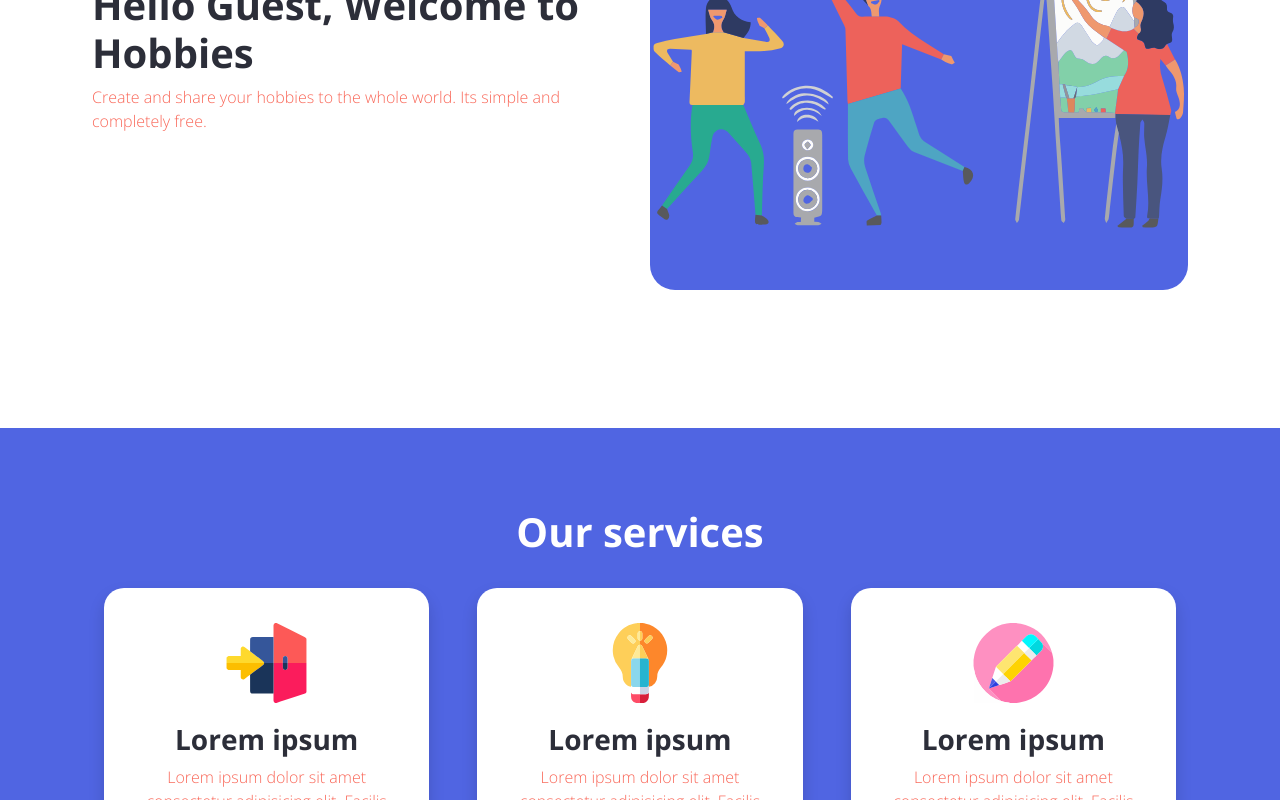
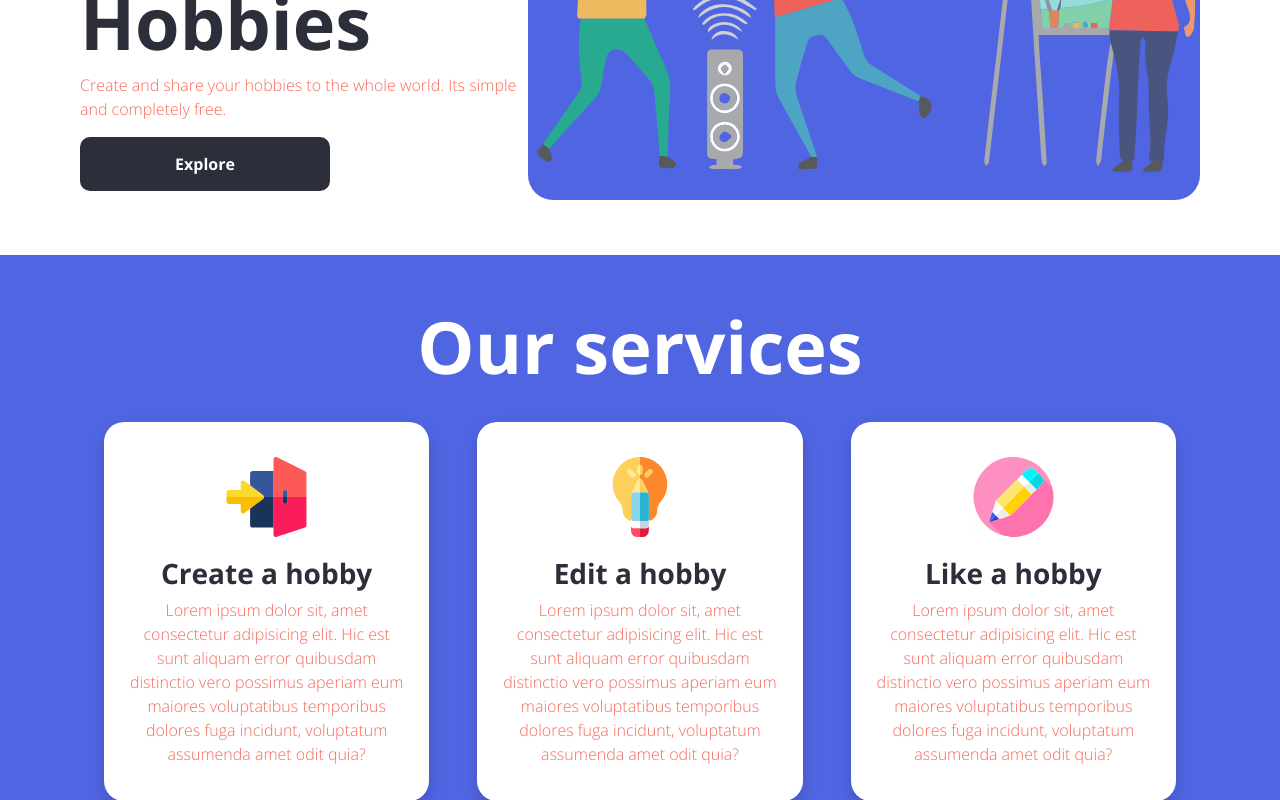
Before and after one commit to floydfdes/app-hobbies-nextjs, a Next.js app: page / in a window 1280 px wide. Shown: the part 360-1160 px from the top of the page. Built offline with nearby package versions, Linux system fonts and the light colour scheme.

Commit message:
Create form and home page ui changes.

```diff
--- a/components/Section.jsx
+++ b/components/Section.jsx
@@ -16,26 +16,32 @@ const Section = () => {
       <div className={`d-flex ${styles.cardContainer}`}>
         <div className={`card ${styles.sectionCards} m-4 p-3 shadow`}>
           <Image src={bulb} alt="" />
-          <h3>Lorem ipsum</h3>
+          <h3>Create a hobby</h3>
           <span className="gray-paras">
-            Lorem ipsum dolor sit amet consectetur adipisicing elit. Facilis
-            porro neque voluptatibus fuga!
+            Lorem ipsum dolor sit, amet consectetur adipisicing elit. Hic est
+            sunt aliquam error quibusdam distinctio vero possimus aperiam eum
+            maiores voluptatibus temporibus dolores fuga incidunt, voluptatum
+            assumenda amet odit quia?
           </span>
         </div>
         <div className={`card ${styles.sectionCards} m-4 p-3 shadow`}>
           <Image src={cardImage} alt="" />
-          <h3>Lorem ipsum</h3>
+          <h3>Edit a hobby</h3>
           <span className="gray-paras">
-            Lorem ipsum dolor sit amet consectetur adipisicing elit. Facilis
-            porro neque voluptatibus fuga!
+            Lorem ipsum dolor sit, amet consectetur adipisicing elit. Hic est
+            sunt aliquam error quibusdam distinctio vero possimus aperiam eum
+            maiores voluptatibus temporibus dolores fuga incidunt, voluptatum
+            assumenda amet odit quia?
           </span>
         </div>
         <div className={`card ${styles.sectionCards} m-4 p-3 shadow`}>
           <Image height={200} src={like} alt="" />
-          <h3>Lorem ipsum</h3>
+          <h3>Like a hobby</h3>
           <span className="gray-paras">
-            Lorem ipsum dolor sit amet consectetur adipisicing elit. Facilis
-            porro neque voluptatibus fuga!
+            Lorem ipsum dolor sit, amet consectetur adipisicing elit. Hic est
+            sunt aliquam error quibusdam distinctio vero possimus aperiam eum
+            maiores voluptatibus temporibus dolores fuga incidunt, voluptatum
+            assumenda amet odit quia?
           </span>
         </div>
       </div>
--- a/pages/index.js
+++ b/pages/index.js
@@ -7,7 +7,7 @@ const Index = (props) => {
   const [currentUser, setCurrentUser] = useState();
 
   useEffect(() => {
-    if(props.user)setCurrentUser(JSON.parse(props.user));
+    if (props.user) setCurrentUser(JSON.parse(props.user));
   }, []);
   hideHeader();
   function hideHeader() {
@@ -18,7 +18,7 @@ const Index = (props) => {
   }
   return (
     <>
-      <div className={`container ${styles.home} ${styles.flexContainer}`}>
+      <div className={`container-fluid ${styles.home} ${styles.flexContainer}`}>
         <Head>
           <title>Hobbies</title>
           <meta
--- a/pages/login.jsx
+++ b/pages/login.jsx
@@ -12,7 +12,6 @@ import { Formik, Form, Field, ErrorMessage } from "formik";
 import { loginValidationSchema, initialValues } from "../lib/models";
 import { signIn } from "../controllers/auth";
 import { useRouter } from "next/dist/client/router";
-import Cookie from "js-cookie";
 
 function Login() {
   const [screenWidth, setScreenWidth] = useState(0);
--- a/styles/Section.module.css
+++ b/styles/Section.module.css
@@ -16,7 +16,7 @@
 }
 .cardSection {
   background: var(--color-3);
-  padding: 5rem;
+  padding: 3rem 5rem;
 }
 @media screen and (min-width: 720px) {
   .cardSection h1,
--- a/styles/globals.css
+++ b/styles/globals.css
@@ -68,6 +68,11 @@ h3 {
   font-family: "OpenSans Bold";
   color: var(--color-1);
 }
+@media screen and (min-width: 1200px) {
+  h1 {
+    font-size: 4.5rem !important;
+  }
+}
 .h5 {
   font-family: "OpenSans Bold";
 }
@@ -129,4 +134,6 @@ stroke: var(--color-1); */
   background-color: var(--color-1) !important;
   outline: none !important;
   border: none !important;
+  box-shadow: none !important;
+  display: inline-flex;
 }
--- a/styles/index.module.css
+++ b/styles/index.module.css
@@ -1,24 +1,38 @@
-.home {
-  height: calc(100vh - 74px);
+@media screen and (max-width: 1200px) {
+  .home {
+    height: calc(100vh - 74px);
+    align-items: center;
+  }
 }
+
 .flexContainer {
   display: flex;
-  flex-wrap: wrap;
-  font-size: 30px;
+}
+.aboutPage.flexContainer {
   align-items: center;
 }
+@media screen and (min-width: 1200px) {
+  .flexContainer {
+    padding: 3rem 5rem;
+  }
+}
 .flexItemLeft {
-  padding: 10px;
-  flex: 50%;
-  align-items: center;
+  flex: 40%;
+  margin-top: 5%;
 }
 .flexItemLeft button {
-  display: none;
+  display: inline-block;
+  padding: 14px 28px;
+  border-radius: 10px;
+  background-color: var(--color-1);
+  color: white;
+  width: 100%;
+  max-width: 250px;
+  font-size: 16px;
 }
 
 .flexItemRight {
-  padding: 10px;
-  flex: 50%;
+  flex: 60%;
 }
 .flexItemRightContent {
   background: url("../Assets/images/hobbies_a.svg");
@@ -48,11 +62,7 @@
   }
   .flexItemLeft button {
     display: inline-block;
-    padding: 14px 28px;
-    border-radius: 10px;
-    background-color: var(--color-1);
-    color: white;
-    width: 100%;
+
     max-width: 300px;
     font-size: 16px;
   }
```
Also changed, not shown: lib/models.js (+11 -0 lines), pages/hobbies/createedit.jsx (added, +58 -0 lines), pages/hobbies/index.jsx (+7 -4 lines), styles/CreateHobby.module.css (added, +13 -0 lines).
